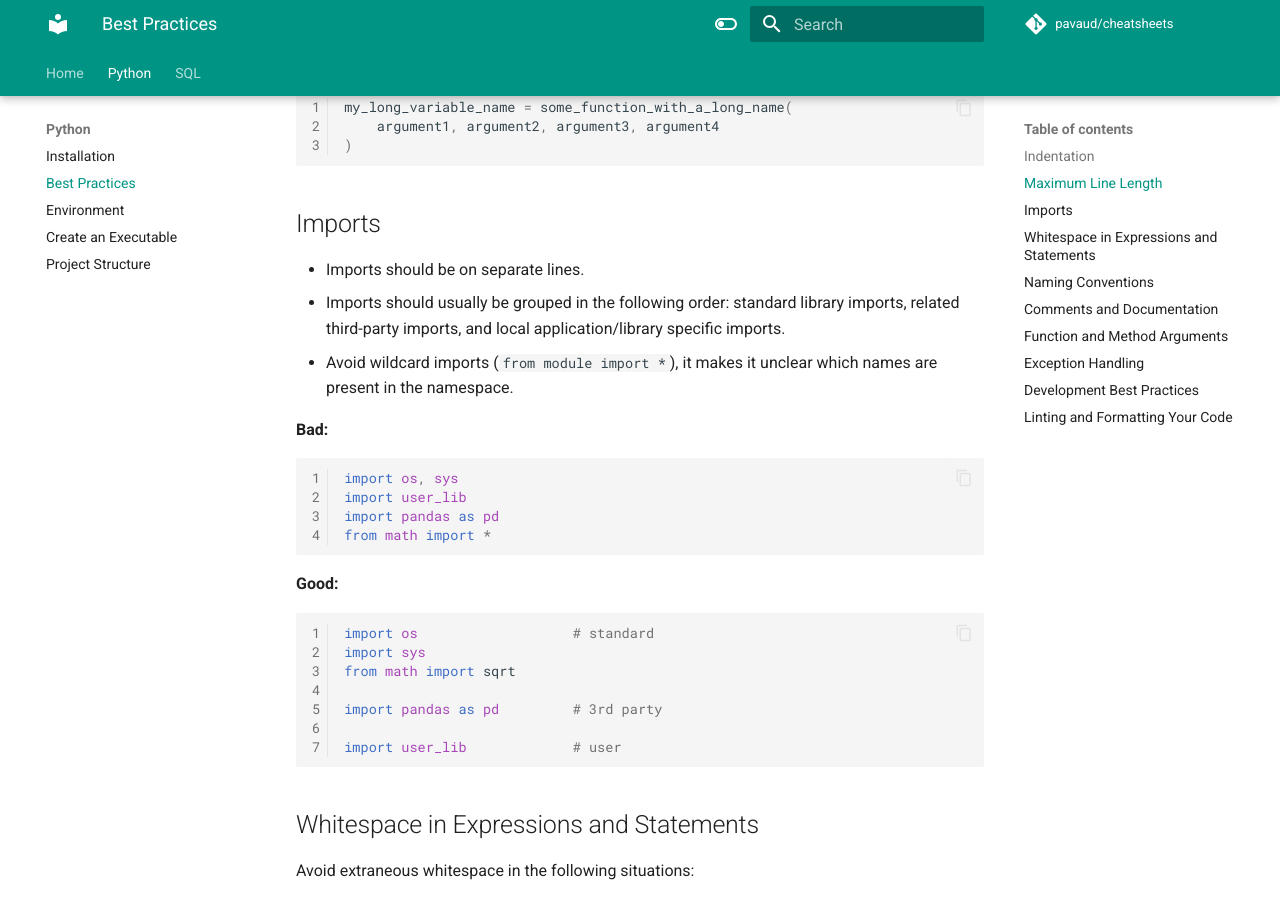
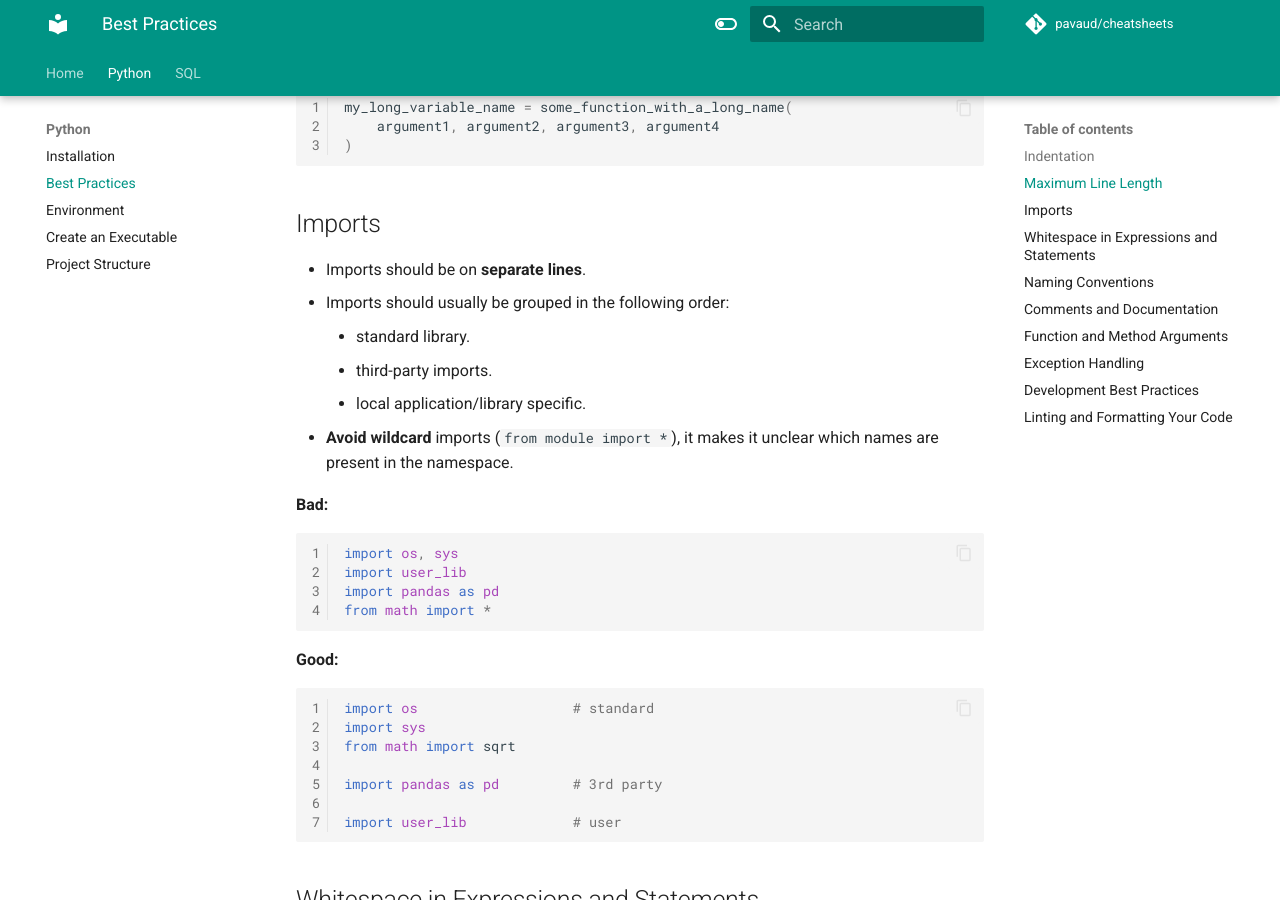
Before and after one commit to pavaud/cheatsheets, an MkDocs documentation site: the page built from docs/python/best_practices.md, in a window 1280 px wide and 900 px high, scrolled down 1231 px. Built offline with MkDocs 1.6.1 and Material for MkDocs 9.7.7, drawn with Linux system fonts in a browser that asks for light colours; comment, search, counter and statistics services are not loaded.

Commit message:
style: add bullets for imports

````diff
--- a/docs/python/best_practices.md
+++ b/docs/python/best_practices.md
@@ -52,9 +52,12 @@ my_long_variable_name = some_function_with_a_long_name(
 
 ## Imports
 
-- Imports should be on separate lines.
-- Imports should usually be grouped in the following order: standard library imports, related third-party imports, and local application/library specific imports.
-- Avoid wildcard imports (`from module import *`), it makes it unclear which names are present in the namespace.
+- Imports should be on **separate lines**.
+- Imports should usually be grouped in the following order:
+    - standard library.
+    - third-party imports.
+    - local application/library specific.
+- **Avoid wildcard** imports (`from module import *`), it makes it unclear which names are present in the namespace.
 
 **Bad:**
 ```python
````
